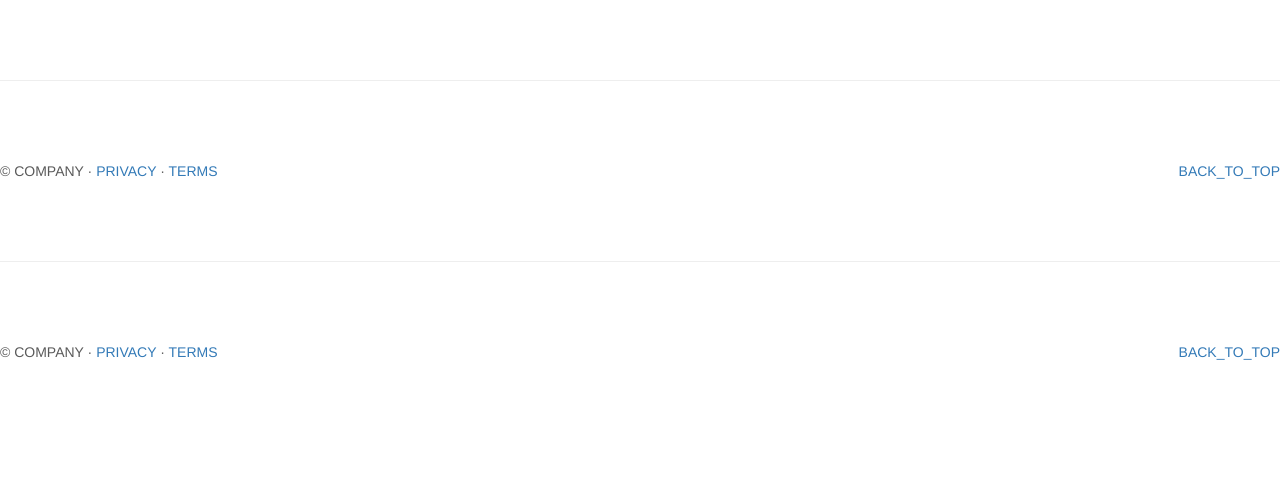
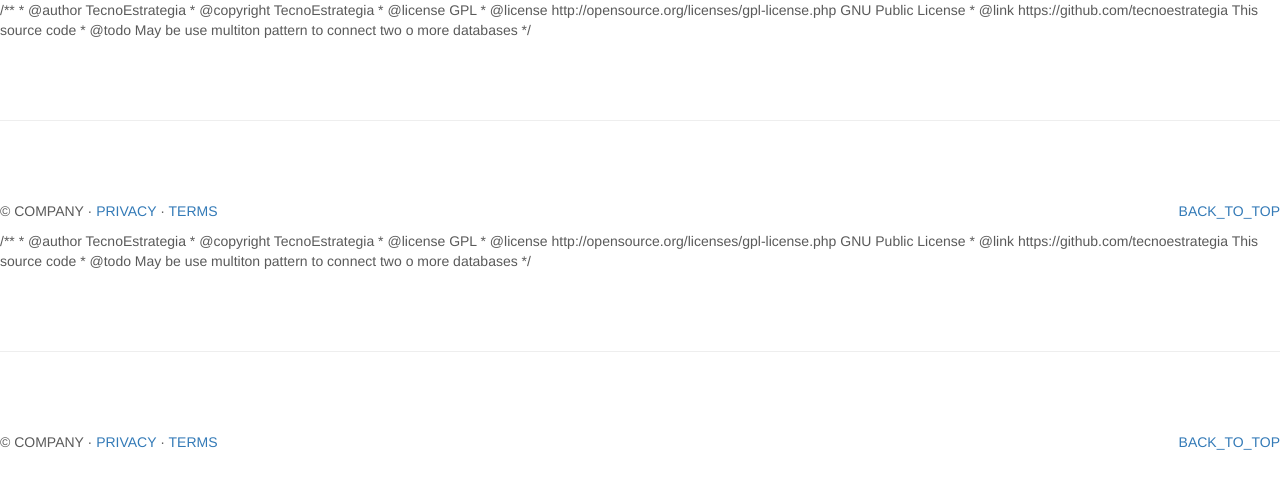
Before and after one commit to tecnoestrategia/MVC_example, a PHP site: template app/view/footer.php in a window 1280 px wide. Shown: the top 489 px of the page. Run offline with PHP 8.4, Linux system fonts and the light colour scheme; the template is opened without the code that fills it, so the values that code supplies are empty; some libraries are stand-ins or nearby versions.

Commit message:
Add files via upload

```diff
--- a/app/view/footer.php
+++ b/app/view/footer.php
@@ -1,9 +1,17 @@
+/**
+* @author TecnoEstrategia <develop@tecnoestrategia.com>
+* @copyright TecnoEstrategia
+* @license GPL
+* @license http://opensource.org/licenses/gpl-license.php GNU Public License
+* @link https://github.com/tecnoestrategia This source code
+* @todo May be use multiton pattern to connect two o more databases
+*/
 <hr class="featurette-divider">
 	<footer>
         <p class="pull-right">
 			<a href="#"><?php echo BACK_TO_TOP;?></a>
 		</p>
-        <p>&copy; <?php echo thisyear();?> <?php echo COMPANY;?> &middot;
+        <p>&copy; <?php echo DateFunctions::thisyear() ;?> <?php echo COMPANY;?> &middot;
 			<a href="#"><?php echo PRIVACY;?></a> &middot;
 			<a href="#"><?php echo TERMS;?></a>
 		</p>
```
